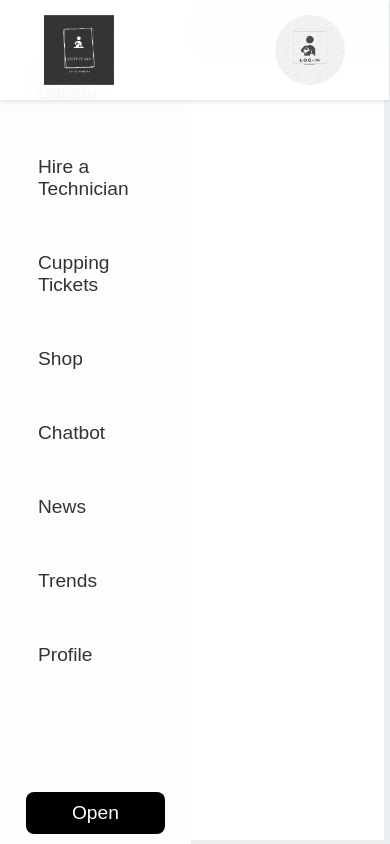
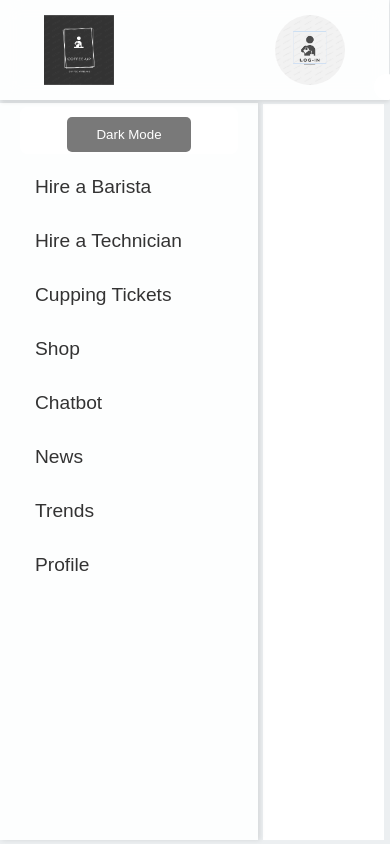
Before and after one commit to camilop7/coffee-up, a React (Create React App) app: page / in a window 390 px wide. Built offline with nearby package versions, Linux system fonts and the light colour scheme.

Commit message:
dark mode and toglee switch

```diff
--- a/src/App.css
+++ b/src/App.css
@@ -1,44 +1,66 @@
-/* General styles for responsiveness */
 .app {
   display: flex;
   min-height: 100vh;
   font-family: Arial, sans-serif;
 }
 
+.app.dark-mode {
+  filter: grayscale(100%);
+  background-color: #1e1e1e;
+  color: #e0e0e0;
+}
+
+/* Exclude images, avatars, and other specific elements from grayscale */
+.app.dark-mode img,
+.app.dark-mode .avatar,
+.app.dark-mode .carousel img,
+.app.dark-mode .logo {
+  filter: none;
+}
+
 /* Navbar styles */
 .navbar {
   width: 99.7%;
-  background-color: rgba(255, 255, 255, 0.9); /* Semi-transparent white */
-  backdrop-filter: blur(10px); /* Apply blur effect */
+  background-color: rgba(255, 255, 255, 0.9);
+  backdrop-filter: blur(10px);
   display: flex;
   justify-content: space-between;
   align-items: center;
   padding: 50px 20px;
   box-sizing: border-box;
   position: fixed;
-  top: 0; /* Stick to the top */
-  z-index: 1000; /* Ensure navbar is above content */
+  top: 0;
+  z-index: 1000;
+}
+
+.dark-mode .navbar {
+  background-color: rgba(30, 30, 30, 0.9);
 }
 
 /* Sidebar styles */
 .sidebar {
   width: 250px;
-  background-color: rgba(255, 255, 255, 0.9); /* Light gray with transparency */
-  color: #333; /* Dark gray text color */
+  background-color: rgba(255, 255, 255, 0.9);
+  color: #333;
   padding: 4px;
   box-shadow: 2px 0 5px rgba(0, 0, 0, 0.1);
   display: flex;
   flex-direction: column;
   justify-content: flex-start;
-  z-index: 1; /* Ensure sidebar is below navbar */
-  font-size: 1.2rem; /* Larger font size */
+  z-index: 1;
+  font-size: 1.2rem;
   margin-top: 0px;
 }
 
+.dark-mode .sidebar {
+  background-color: rgba(30, 30, 30, 0.9);
+  color: #e0e0e0;
+}
+
 .sidebar-title {
-  font-size: 1.5rem; /* Title font size */
+  font-size: 1.5rem;
   font-weight: bold;
-  margin-bottom: 20px; /* Space between title and links */
+  margin-bottom: 20px;
 }
 
 .sidebar ul {
@@ -48,14 +70,19 @@
 }
 
 .sidebar li {
-  margin-bottom: 12px; /* Space between items */
+  margin-bottom: 12px;
   cursor: pointer;
-  transition: background-color 0.3s ease, color 0.3s ease; /* Smooth transition */
+  transition: background-color 0.3s ease, color 0.3s ease;
 }
 
 .sidebar li:hover {
-  background-color: #707070; /* Light blue background on hover */
-  color: #000000; /* Blue text color on hover */
+  background-color: #707070;
+  color: #000000;
+}
+
+.dark-mode .sidebar li:hover {
+  background-color: #505050;
+  color: #ffffff;
 }
 
 /* Main content styles */
@@ -68,24 +95,75 @@
   align-items: center;
   justify-content: flex-start;
   box-sizing: border-box;
-  margin-left: 263px; /* Adjusted to match sidebar width */
-  margin-top: 104px; /* Ensure content is below navbar */
+  margin-left: 263px;
+  margin-top: 104px;
   margin-right: 6px;
-  margin-bottom:4px;
+  margin-bottom: 4px;
 }
 
-/* Responsive adjustments */
-@media (max-width: 768px) {
-  .sidebar {
-    width: 100%;
-    position: static;
-    box-shadow: none;
-    padding: 10px;
-  }
+.dark-mode .main-content {
+  background-color: #333;
+  color: #e0e0e0;
+}
 
-  .main-content {
-    margin-left: 0;
-    width: 100%;
-    margin-top: 60px; /* Adjust margin for the navbar */
-  }
+/* Button to toggle dark mode */
+.toggle-button {
+  position: fixed;
+  top: 70px;
+  right: 20px;
+  padding: 10px 20px;
+  background-color: #333;
+  color: #fff;
+  border: none;
+  border-radius: 4px;
+  cursor: pointer;
+  z-index: 1001;
 }
+
+.dark-mode .toggle-button {
+  background-color: #555;
+}
+
+/* Slider switch styles */
+.toggle-switch {
+  position: fixed;
+  top: 70px;
+  right: 20px;
+  display: flex;
+  align-items: center;
+  cursor: pointer;
+  z-index: 1001;
+}
+
+.toggle-switch input {
+  display: none;
+}
+
+.toggle-slider {
+  position: relative;
+  width: 60px;
+  height: 34px;
+  background-color: #ccc;
+  border-radius: 34px;
+  transition: background-color 0.3s;
+}
+
+.toggle-slider:before {
+  content: "";
+  position: absolute;
+  width: 26px;
+  height: 26px;
+  border-radius: 50%;
+  background-color: #fff;
+  left: 4px;
+  top: 4px;
+  transition: transform 0.3s;
+}
+
+input:checked + .toggle-slider {
+  background-color: #4caf50; /* Green background when toggled */
+}
+
+input:checked + .toggle-slider:before {
+  transform: translateX(26px); /* Move slider knob to the right */
+}
--- a/src/App.js
+++ b/src/App.js
@@ -6,19 +6,31 @@ import './App.css';
 
 const App = () => {
   const [selectedOption, setSelectedOption] = useState(null);
+  const [isDarkMode, setIsDarkMode] = useState(false);
 
   const handleSelectOption = (option) => {
-    console.log('Selected Option:', option); // Log the selected option
     setSelectedOption(option);
   };
 
-  console.log('Current Selected Option:', selectedOption); // Log the current selected option
+  const toggleDarkMode = () => {
+    setIsDarkMode((prevMode) => !prevMode);
+  };
 
   return (
-    <div className="app">
+    <div className={`app ${isDarkMode ? 'dark-mode' : ''}`}>
       <Navbar />
-      <Sidebar onSelect={handleSelectOption} />
+      <Sidebar
+        onSelect={handleSelectOption}
+        toggleDarkMode={toggleDarkMode}
+        isDarkMode={isDarkMode}
+      />
       <MainContent selectedOption={selectedOption} />
+      <div className="toggle-switch">
+        <label>
+          <input type="checkbox" checked={isDarkMode} onChange={toggleDarkMode} />
+          <span className="toggle-slider"></span>
+        </label>
+      </div>
     </div>
   );
 };
--- a/src/components/NavBar.css
+++ b/src/components/NavBar.css
@@ -4,12 +4,12 @@
   display: flex;
   justify-content: space-between;
   align-items: center;
-  padding: 10px 20px; /* Reduced padding to fit the content better */
+  padding: 10px 20px;
   box-shadow: 0 2px 4px rgba(0, 0, 0, 0.1);
   position: fixed;
   top: 0;
   left: 0;
-  height: 60px; /* Fixed height for the navbar */
+  height: 60px;
   z-index: 1000;
 }
 
@@ -22,14 +22,27 @@
 }
 
 .navbar-logo img {
-  max-height: 70px; /* Make sure the logo doesn't exceed the navbar's height */
-  max-width: 70px; /* Ensure the width scales properly within the container */
-  height: auto; /* Maintain aspect ratio */
+  max-height: 70px;
+  max-width: 70px;
+  height: auto;
 }
 
 .navbar-menu {
   display: flex;
   align-items: center;
-  gap: 10px; /* Add some space between the avatar and any other items */
+  gap: 10px;
   margin-right: 24px;
 }
+
+.toggle-button {
+  padding: 5px 10px;
+  background-color: #333;
+  color: #fff;
+  border: none;
+  border-radius: 4px;
+  cursor: pointer;
+}
+
+.dark-mode .toggle-button {
+  background-color: #555;
+}
--- a/src/components/NavBar.js
+++ b/src/components/NavBar.js
@@ -1,3 +1,4 @@
+// Navbar.js
 import React from 'react';
 import Avatar from './Avatar';
 import './Navbar.css';
--- a/src/components/Sidebar.css
+++ b/src/components/Sidebar.css
@@ -1,17 +1,44 @@
-/* src/components/Sidebar.css */
 .sidebar {
   width: 210px;
   background-color: #f7f9fc; /* Light background for modern look */
   color: #333;
   position: fixed;
-  top: 103px; /* Adjusted to be just below the navbar (assuming the navbar height is 60px + 4px margin) */
+  top: 103px; /* Adjusted to be just below the navbar */
   bottom: 4px; /* Margin from the bottom */
   padding: 20px 0;
   box-shadow: 2px 0 10px rgba(0, 0, 0, 0.1); /* Slightly more pronounced shadow for depth */
   display: flex;
   flex-direction: column;
-  justify-content: space-between;
+  justify-content: flex-start; /* Aligns items to the start */
   transition: transform 0.3s ease, opacity 0.3s ease; /* Smooth open/close animation */
+}
+
+.sidebar-dark-mode-toggle {
+  padding: 2px 6px;
+  text-align: center;
+  cursor: pointer;
+  background-color: #ffffff; /* Blue background for the button */
+  color: #ffffff;
+  border-radius: 8px;
+  margin-bottom: 10px; /* Margin to separate it from the list items */
+  transition: background-color 0.3s ease;
+}
+
+.sidebar-dark-mode-toggle .toggle-button {
+  background-color: #797979;
+  margin-top: 8px;
+  position: inherit;
+  color: #fff;
+  border: none;
+  border-radius: 5px;
+  width: 60%;
+  padding: 10px;
+  cursor: pointer;
+  transition: background-color 0.3s ease;
+}
+
+.sidebar-dark-mode-toggle .toggle-button:hover {
+  background-color: #bdbdbd;
 }
 
 .sidebar-items {
@@ -22,41 +49,30 @@
 
 .sidebar li {
   margin: 16px 24px; /* Margin to create space between items */
-  padding: 2px 4px; /* Padding for clickable area */
+  padding: 10px 15px; /* Padding for clickable area */
   cursor: pointer;
-  margin-top: 48px;
+  margin-top: 12px; /* Reduced top margin for a more balanced layout */
   border-radius: 8px;
   transition: background-color 0.3s ease, color 0.3s ease, transform 0.3s ease; /* Smooth transition */
 }
 
 .sidebar li:hover {
   background-color: #e0f7ff; /* Softer blue background on hover */
-  color: #828282; /* Blue text color on hover */
+  color: #838383; /* Light blue text color on hover */
   transform: translateX(5px); /* Slight move to the right on hover for a dynamic feel */
 }
 
-.sidebar-toggle {
-  padding: 10px;
-  text-align: center;
-  cursor: pointer;
-  background-color: #000000; /* Primary blue background for the button */
-  color: #fff; /* White text for contrast */
-  border-radius: 8px; /* Rounded corners */
-  margin: 0 24px; /* Align with the list items */
-  transition: background-color 0.3s ease; /* Smooth background color transition */
-}
-
-.sidebar-toggle:hover {
-  background-color: #828281; /* Darker blue on hover */
-}
-
-/* Additional responsiveness */
 @media (max-width: 768px) {
   .sidebar {
     width: 200px;
+    padding: 15px 0;
   }
 
-  .sidebar-toggle {
+  .sidebar-toggle, .sidebar-dark-mode-toggle {
     margin: 0 16px;
   }
+
+  .sidebar li {
+    margin: 12px 16px; /* Adjust margins for smaller screens */
+  }
 }
--- a/src/components/Sidebar.js
+++ b/src/components/Sidebar.js
@@ -1,20 +1,20 @@
-import React, { useState } from 'react';
+import React from 'react';
 import './Sidebar.css';
 
-const Sidebar = ({ onSelect }) => {
-  const [isOpen, setIsOpen] = useState(false);
-
+const Sidebar = ({ onSelect, toggleDarkMode, isDarkMode }) => {
   const handleItemClick = (option) => {
     onSelect(option);
-    setIsOpen(false); // Close sidebar after selecting an option
-  };
-
-  const toggleSidebar = () => {
-    setIsOpen(!isOpen);
   };
 
   return (
-    <div className={`sidebar ${isOpen ? 'open' : ''}`}>
+    <div className="sidebar">
+      {/* Dark Mode Toggle as the First Item */}
+      <div className="sidebar-dark-mode-toggle">
+        <button onClick={toggleDarkMode} className="toggle-button">
+          {isDarkMode ? 'Light Mode' : 'Dark Mode'}
+        </button>
+      </div>
+
       <ul className="sidebar-items">
         <li onClick={() => handleItemClick('hireBarista')}>
           Hire a Barista
@@ -41,9 +41,6 @@ const Sidebar = ({ onSelect }) => {
           Profile
         </li>
       </ul>
-      <div className="sidebar-toggle" onClick={toggleSidebar}>
-        {isOpen ? 'Close' : 'Open'}
-      </div>
     </div>
   );
 };
```
